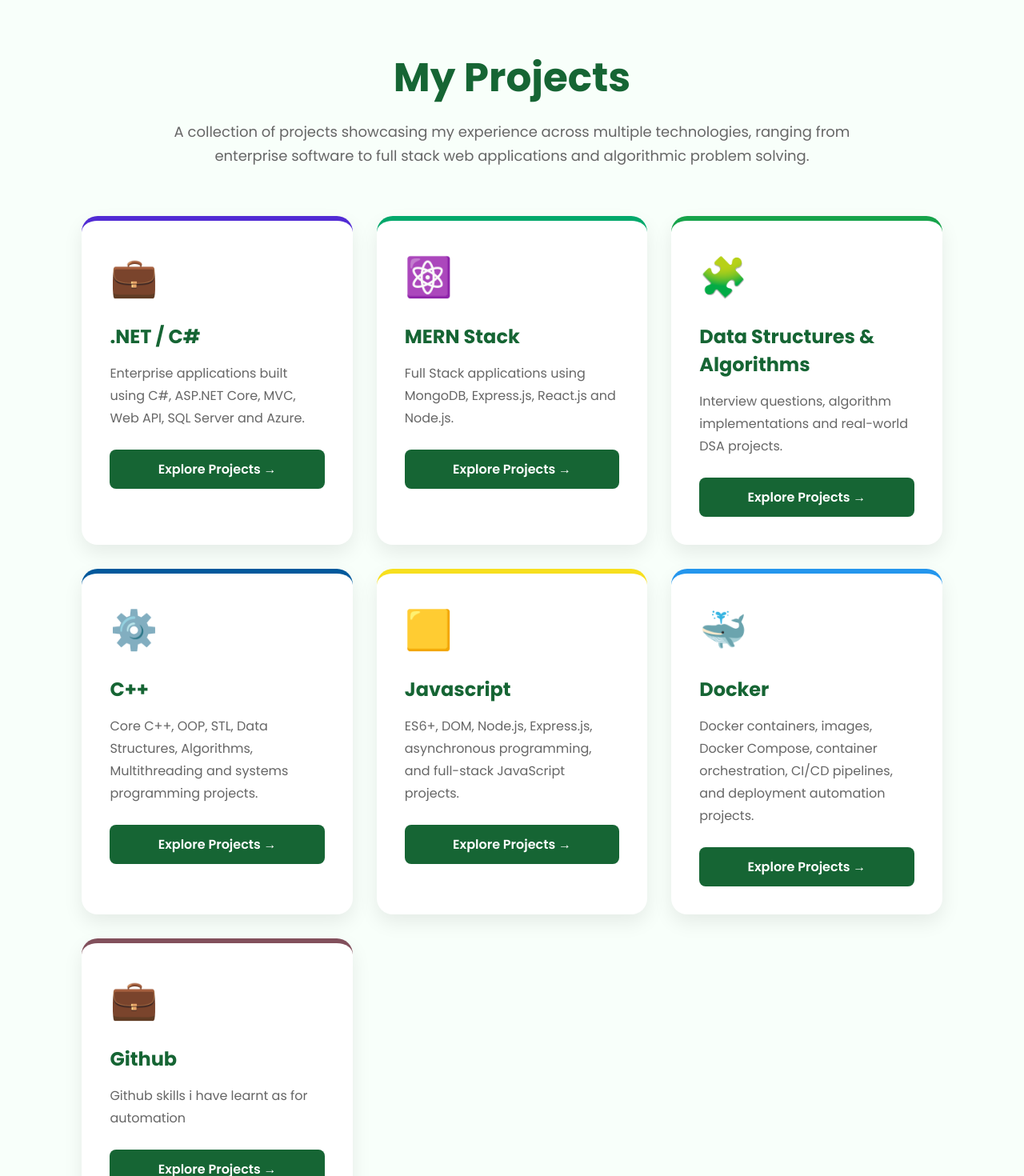
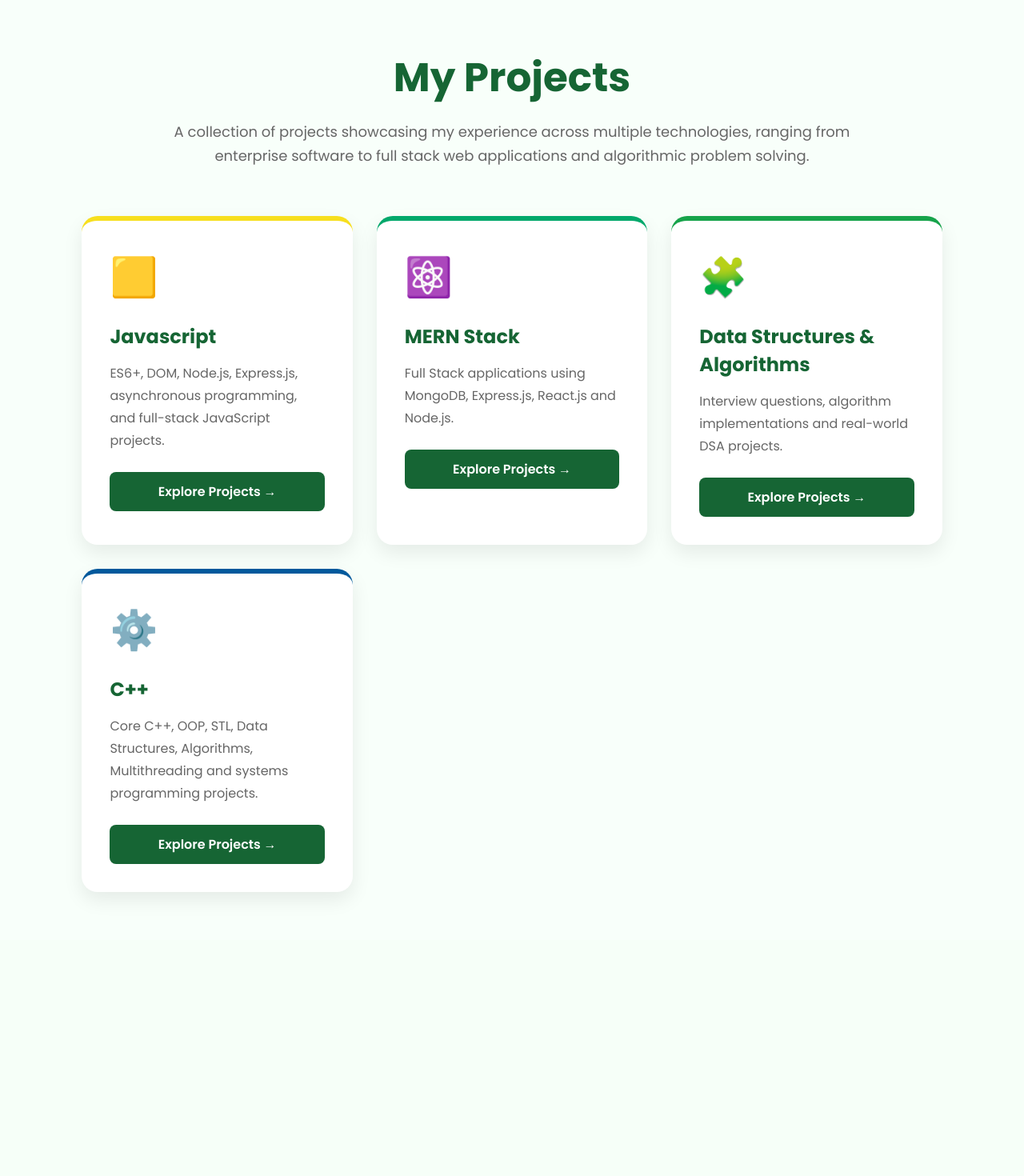
Before and after one commit to Radhi2422/Portfolio, a React (Create React App) app in the folder frontend/: page /my-projects in a window 1280 px wide. Shown: the top 1470 px of the page at 80% size. After the commit the page ends 1175 px from the top, so only its background shows below. Built offline with nearby package versions, Linux system fonts and the light colour scheme; no server answers.

Commit message:
Update MyProjectsTypesPage.jsx

```diff
--- a/frontend/src/pages/Projects/MyProjectsTypesPage.jsx
+++ b/frontend/src/pages/Projects/MyProjectsTypesPage.jsx
@@ -7,15 +7,16 @@
 import { setSelectedProject } from "../../redux/project/projectSlice";
 
 const projectCategories = [
+
   {
-    title: ".NET / C#",
-    icon: "💼",
+    title: "Javascript",
+    icon: "🟨",
     description:
-      "Enterprise applications built using C#, ASP.NET Core, MVC, Web API, SQL Server and Azure.",
-    route: "/projects/dotnet",
-    color: "#512BD4",
+      "ES6+, DOM, Node.js, Express.js, asynchronous programming, and full-stack JavaScript projects.",
+    route: "/projects/javascript",
+    color: "#F7DF1E",
   },
-  {
+   {
     title: "MERN Stack",
     icon: "⚛️",
     description:
@@ -39,30 +40,7 @@
   route: "/projects/cpp",
   color: "#00599C",
 },
-  {
-    title: "Javascript",
-    icon: "🟨",
-    description:
-      "ES6+, DOM, Node.js, Express.js, asynchronous programming, and full-stack JavaScript projects.",
-    route: "/projects/javascript",
-    color: "#F7DF1E",
-  },
-  {
-    title: "Docker",
-    icon: "🐳",
-    description:
-      "Docker containers, images, Docker Compose, container orchestration, CI/CD pipelines, and deployment automation projects.",
-    route: "/projects/docker",
-    color: "#2496ED",
-  },
-  {
-    title: "Github",
-    icon: "💼",
-    description:
-      "Github skills i have learnt as for automation",
-    route: "/projects/github",
-    color: "#512B",
-  },
+
 ];
 
 const MyProjectsTypesPage = () => {
```
